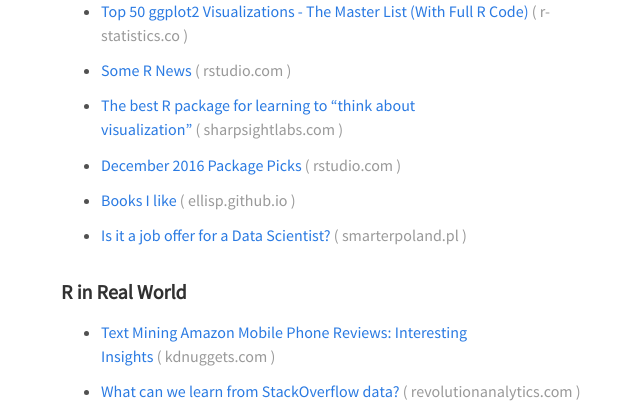
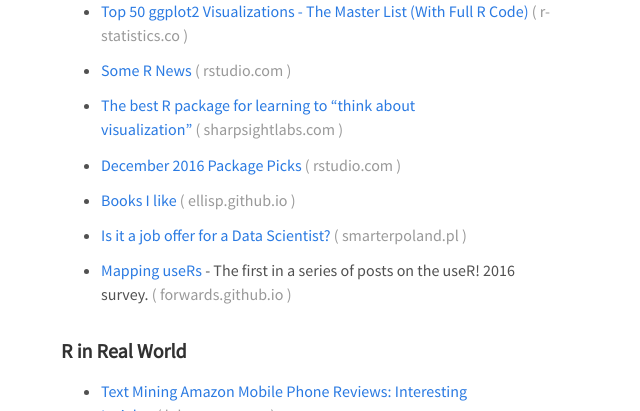
Before and after one commit to rweekly/rweekly.org, a Jekyll site: the page built from draft.md, in a window 1280 px wide and 900 px high, scrolled down 3132 px, cut to the strip 0-411 px from the top of the window. Shown: the whole strip, without its empty margins (299-939 px from the left). Built offline with Jekyll 4.4.1, drawn with Linux system fonts in a browser that asks for light colours; comment, search, counter and statistics services are not loaded; some of the changed text lies outside the part shown.

Commit message:
add posts from Forwards

```diff
--- a/draft.md
+++ b/draft.md
@@ -94,6 +94,8 @@
 + [Books I like](http://ellisp.github.io/blog/2017/01/14/books)
 
 + [Is it a job offer for a Data Scientist?](http://smarterpoland.pl/index.php/2017/01/is-it-a-job-offer-for-a-data-scientist/)
+
++ [Mapping useRs](http://forwards.github.io/blog/2017/01/13/mapping-users/) - The first in a series of posts on the useR! 2016 survey.
 
 ### R in Real World
 
@@ -202,6 +204,8 @@
 
 + [R / Finance 2017 Call for Papers](http://dirk.eddelbuettel.com/blog/2017/01/11/#r_finance_2017_cfp)
 
++ [Call to join Forwards](http://forwards.github.io/blog/2017/01/13/call-to-join-forwards/), the R Foundation taskforce on women and other under-represented groups.
+
 ### Upcoming Events
 
 + [SatRday #2 Conference - Cape Town, South Africa](http://capetown2017.satrdays.org/) **18 Feb, 2017** <br />
```
